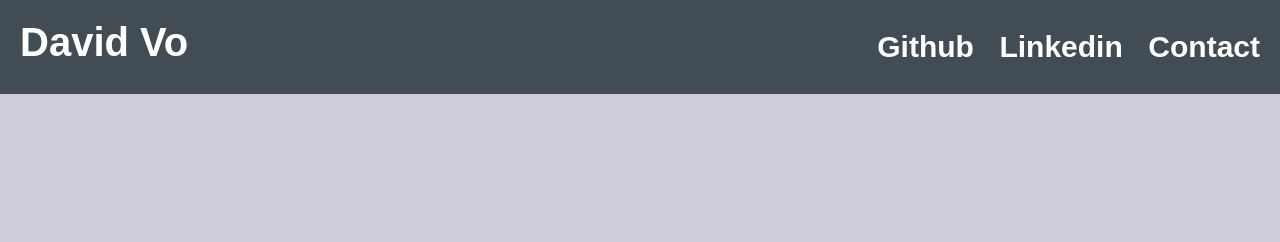
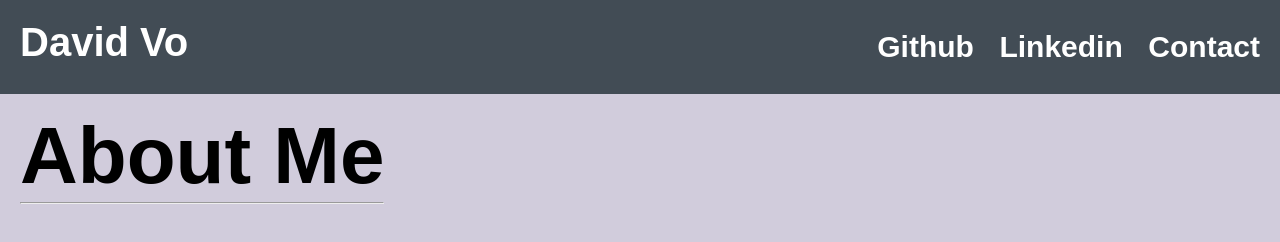
Before and after one commit to daevidvo/personal_portfolio, a plain HTML site: page index.html in a window 1280 px wide. Drawn offline with Linux system fonts and the light colour scheme.

Commit message:
started working on sidebar content

```diff
--- a/assets/css/style.css
+++ b/assets/css/style.css
@@ -51,4 +51,13 @@ main {
     padding: 110px 20px 75px 20px;
     /* padding values in order are "top" "right" "bottom" "left" */
 }
+
+.sidecontent {
+    border-right: 50px #3D2C2E;
+    float: left;
+}
+
+.sidecontent h2 {
+    font-size: 400%;
+}
 /* color palette #D1CCDC #424C55 #F5EDF0 #886F68 #3D2C2E */
--- a/index.html
+++ b/index.html
@@ -21,7 +21,14 @@
     </header>
 
     <main>
+        <aside class="sidecontent">
+            <h2>About Me</h2>
+            <hr>
+        </aside>
 
+        <section>
+
+        </section>
     </main>
 </body>
 </html>
```
